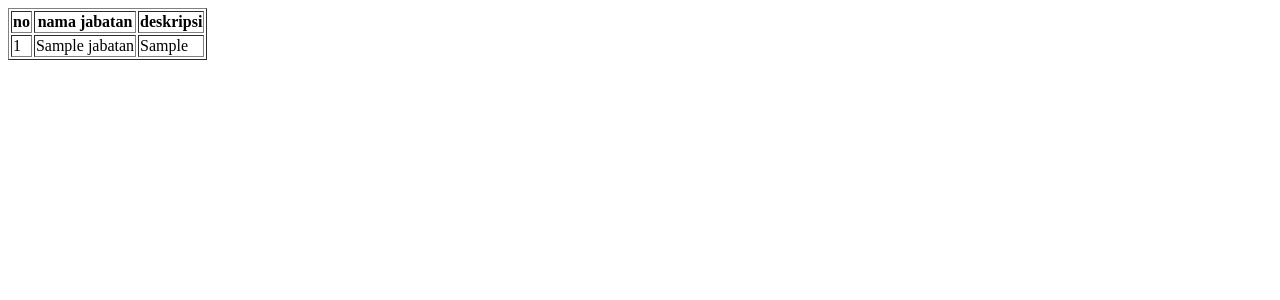
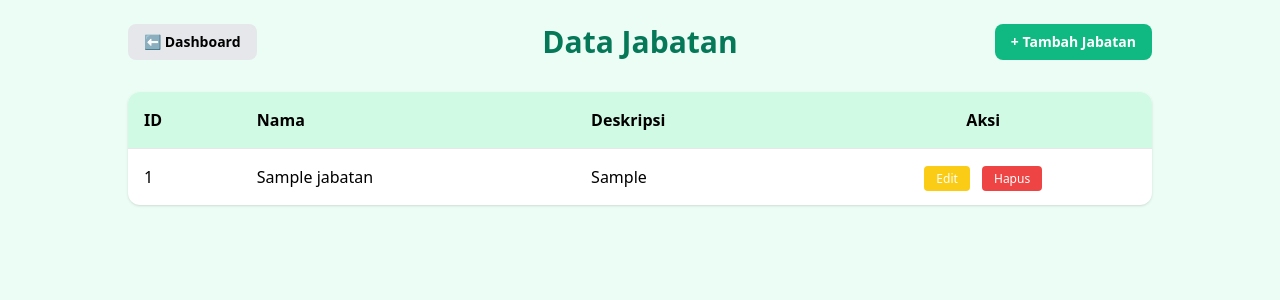
Before and after one commit to NameeNomen/karyawan, a PHP site: page /page/jabatan/list.php in a window 1280 px wide. Shown: the top 300 px of the page. Run offline with PHP 8.4, Linux system fonts and the light colour scheme; tables that the repository leaves empty or names only in its code hold one stand-in row (values such as "Sample post"); some libraries are stand-ins or nearby versions.

Commit message:
update jabatan

```diff
--- a/page/jabatan/list.php
+++ b/page/jabatan/list.php
@@ -1,17 +1,82 @@
 <?php
 include "../../koneksi.php";
 
-$data = mysqli_query($conn, "SELECT *FROM jabatan");
-$row = mysqli_fetch_assoc($data);
+/* HAPUS */
+if (isset($_GET['hapus'])) {
+    $id = (int) $_GET['hapus'];
+    mysqli_query($conn, "DELETE FROM jabatan WHERE id_jabatan=$id");
+    header("Location: list.php");
+    exit;
+}
+
+/* CEK & ISI DATA DUMMY */
+$cek = mysqli_query($conn, "SELECT COUNT(*) as total FROM jabatan");
+$d = mysqli_fetch_assoc($cek);
+if ($d['total'] == 0) {
+    mysqli_query($conn, "INSERT INTO jabatan (nama_jabatan, deskripsi) VALUES
+        ('Supervisor', 'Mengawasi jalannya operasional'),
+        ('Operator', 'Menjalankan mesin produksi'),
+        ('Admin', 'Mengelola data dan laporan'),
+        ('Teknisi', 'Perawatan dan perbaikan mesin'),
+        ('Manager', 'Mengatur keseluruhan tim')");
+}
+
+/* QUERY */
+$query = mysqli_query($conn, "SELECT * FROM jabatan");
 ?>
-<table border="1">
-    <tr>
-        <th>no</th>
-        <th>nama jabatan</th>
-        <th>deskripsi</th>
-    </tr>
-    <tr>
-        <td> <?=$row['id_jabatan'];?></td>
-        <td><?=$row ['nama_jabatan'];?></td>
-        <td><?=$row['deskripsi'];?></td>
-</table>
+<!DOCTYPE html>
+<html>
+<head>
+    <title>Data Jabatan</title>
+    <script src="https://cdn.tailwindcss.com"></script>
+</head>
+<body class="bg-emerald-50 p-6">
+
+<div class="max-w-5xl mx-auto">
+
+    <div class="relative flex items-center mb-8">
+        <a href="../../dashboard.php"
+           class="absolute left-0 bg-gray-200 px-4 py-2 rounded-lg text-sm font-semibold">
+           ⬅ Dashboard
+        </a>
+
+        <h1 class="mx-auto text-3xl font-bold text-emerald-700">Data Jabatan</h1>
+
+        <a href="tambah.php"
+           class="absolute right-0 bg-emerald-500 hover:bg-emerald-600 text-white px-4 py-2 rounded-lg text-sm font-semibold">
+           + Tambah Jabatan
+        </a>
+    </div>
+
+    <div class="bg-white rounded-xl shadow overflow-hidden">
+        <table class="w-full text-left">
+            <thead class="bg-emerald-100">
+                <tr>
+                    <th class="p-4">ID</th>
+                    <th class="p-4">Nama</th>
+                    <th class="p-4">Deskripsi</th>
+                    <th class="p-4 text-center">Aksi</th>
+                </tr>
+            </thead>
+            <tbody>
+                <?php while ($row = mysqli_fetch_assoc($query)) : ?>
+                <tr class="border-t hover:bg-emerald-50">
+                    <td class="p-4"><?= $row['id_jabatan']; ?></td>
+                    <td class="p-4"><?= htmlspecialchars($row['nama_jabatan']); ?></td>
+                    <td class="p-4"><?= htmlspecialchars($row['deskripsi']); ?></td>
+                    <td class="p-4 text-center space-x-2">
+                        <a href="edit.php?id_jabatan=<?= $row['id_jabatan']; ?>"
+                           class="bg-yellow-400 text-white text-xs px-3 py-1 rounded">Edit</a>
+                        <a href="?hapus=<?= $row['id_jabatan']; ?>"
+                           onclick="return confirm('Hapus data?')"
+                           class="bg-red-500 text-white text-xs px-3 py-1 rounded">Hapus</a>
+                    </td>
+                </tr>
+                <?php endwhile; ?>
+            </tbody>
+        </table>
+    </div>
+
+</div>
+</body>
+</html>
```
Also changed, not shown: page/jabatan/edit.php (+29 -21 lines), page/jabatan/tambah.php (+26 -18 lines).
